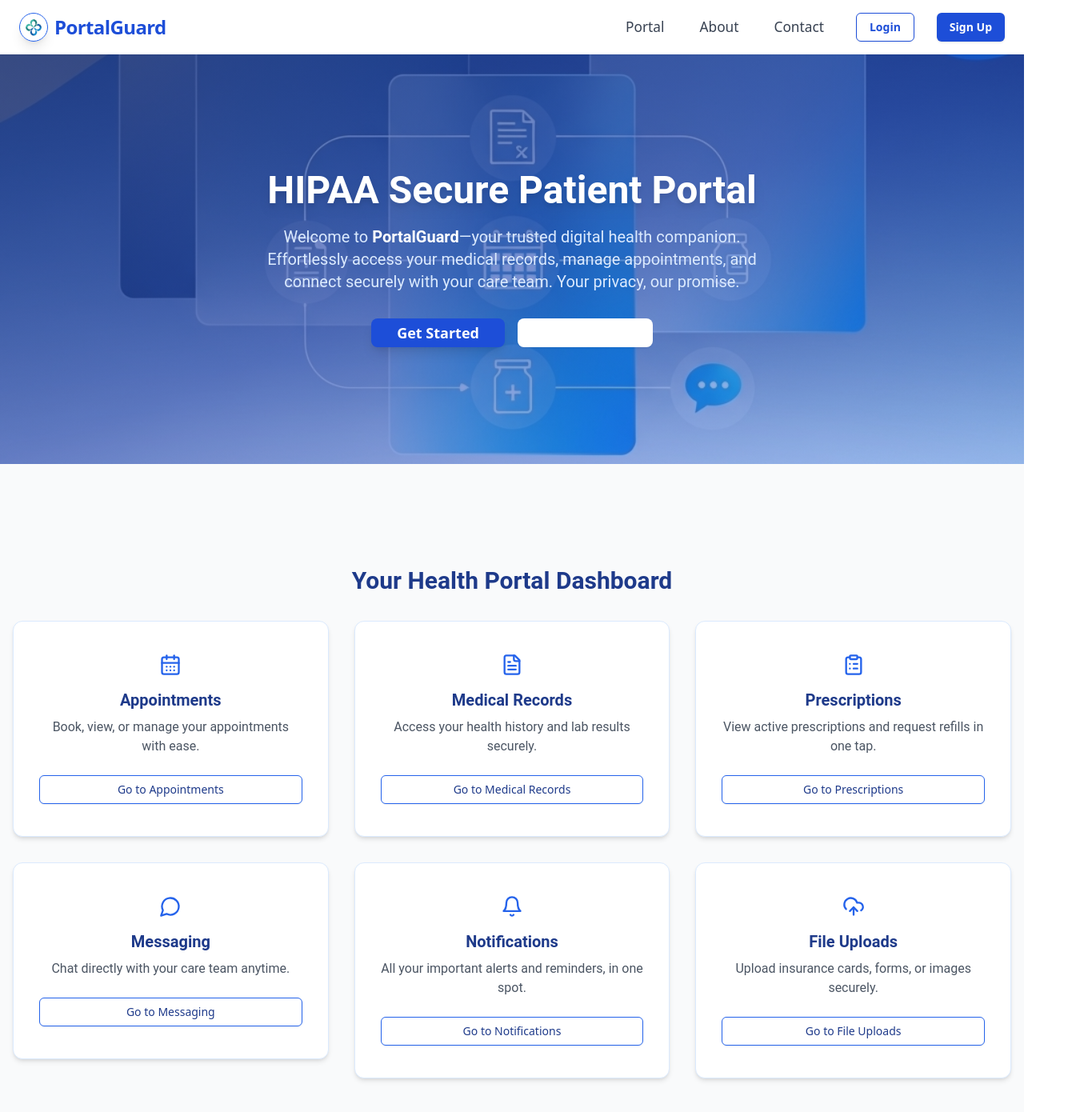
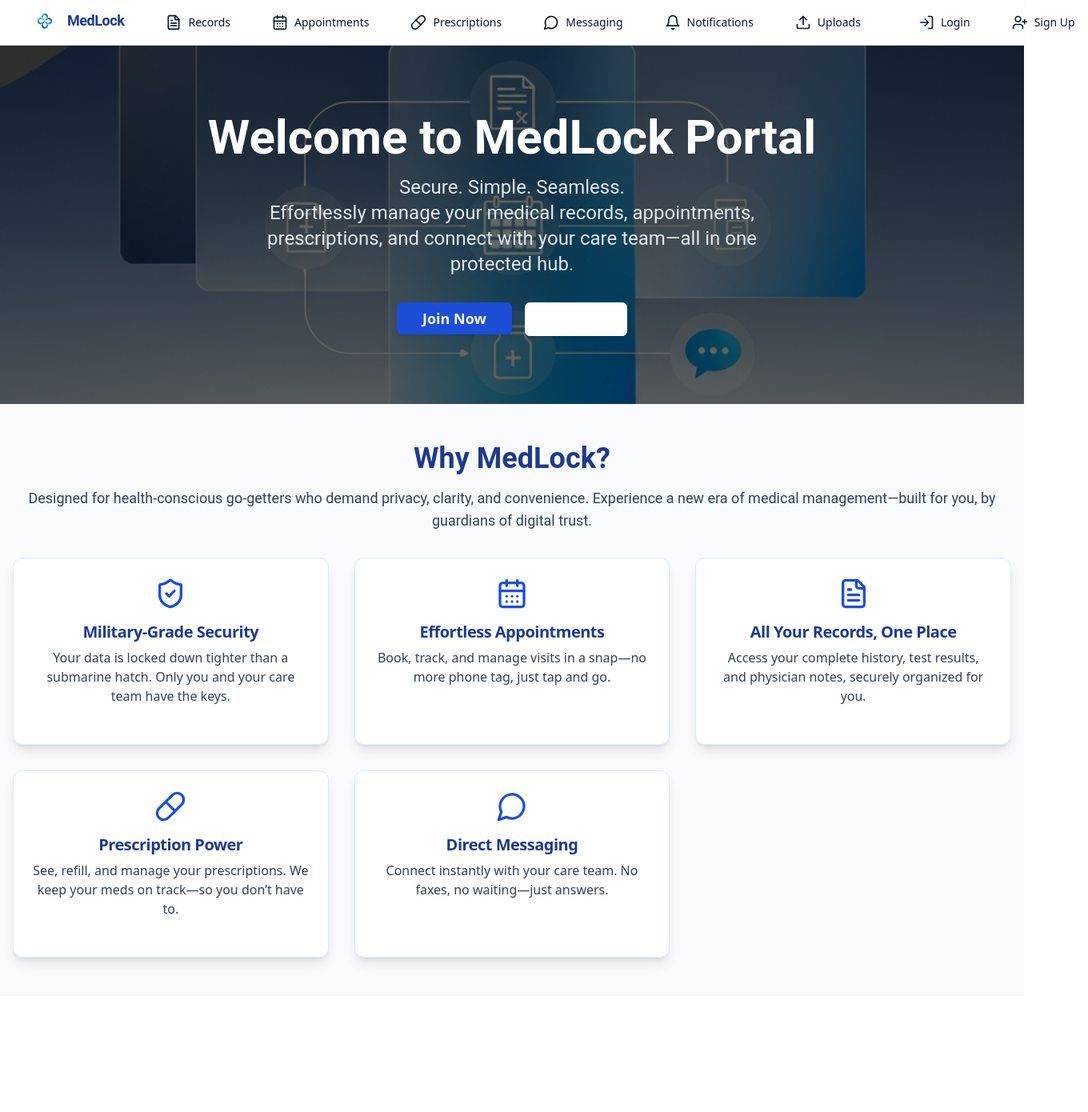
Before and after one commit to Collin-Test-Quome-Org/create-a-comprehensive-hipaa-compliant-patient-por-cd18fe36-f3c7a83c, a React (Vite) app in the folder frontend/: page / in a window 1280 px wide. Shown: the top 1390 px of the page at 80% size, 1360 px wide, since content can reach past the window. After the commit the page ends 1245 px from the top, so only its background shows below. Built offline with nearby package versions, Linux system fonts and the light colour scheme.

Commit message:
Create Hero, Navigation, HomePage and update App.tsx for MedLock core UI

```diff
--- a/frontend/src/App.tsx
+++ b/frontend/src/App.tsx
@@ -1,31 +1,34 @@
-import { BrowserRouter as Router, Routes, Route } from 'react-router-dom';
-import { Navigation } from '@/components/Navigation';
-import { HomePage } from '@/pages/HomePage';
-import { AboutPage } from '@/pages/AboutPage';
-import { ContactPage } from '@/pages/ContactPage';
-import { PortalPage } from '@/pages/PortalPage';
-import { LoginPage } from '@/pages/LoginPage';
-import { SignupPage } from '@/pages/SignupPage';
-import { Providers } from './Providers';
+// App.tsx
+import { BrowserRouter as Router, Routes, Route } from 'react-router-dom'
+import { Navigation } from '@/components/Navigation'
+import { HomePage } from '@/pages/HomePage'
+import { LoginPage } from '@/pages/LoginPage'
+import { SignupPage } from '@/pages/SignupPage'
+import { MedicalRecordsPage } from '@/pages/MedicalRecordsPage'
+import { AppointmentsPage } from '@/pages/AppointmentsPage'
+import { PrescriptionsPage } from '@/pages/PrescriptionsPage'
+import { MessagingPage } from '@/pages/MessagingPage'
+import { NotificationsPanel } from '@/pages/NotificationsPanel'
+import { FileUploadsPage } from '@/pages/FileUploadsPage'
+import { Providers } from './Providers'
 
-export function App() {
+export const App = () => {
   return (
+    <Router>
       <Providers>
-      <Router>
-        <div className="min-h-screen flex flex-col bg-gray-50">
         <Navigation />
-          <main className="flex-1">
         <Routes>
           <Route path="/" element={<HomePage />} />
-              <Route path="/about" element={<AboutPage />} />
-              <Route path="/contact" element={<ContactPage />} />
-              <Route path="/portal" element={<PortalPage />} />
           <Route path="/login" element={<LoginPage />} />
           <Route path="/signup" element={<SignupPage />} />
+          <Route path="/records" element={<MedicalRecordsPage />} />
+          <Route path="/appointments" element={<AppointmentsPage />} />
+          <Route path="/prescriptions" element={<PrescriptionsPage />} />
+          <Route path="/messages" element={<MessagingPage />} />
+          <Route path="/notifications" element={<NotificationsPanel />} />
+          <Route path="/uploads" element={<FileUploadsPage />} />
         </Routes>
-          </main>
-        </div>
+      </Providers>
     </Router>
-    </Providers>
-  );
+  )
 }
--- a/frontend/src/components/Hero.tsx
+++ b/frontend/src/components/Hero.tsx
@@ -1,47 +1,32 @@
-import { motion } from 'framer-motion';
-import { Button } from '@/components/ui/button';
-import { Link } from 'react-router-dom';
+// Hero.tsx - Big marketing hero slider
+import { Button } from '@/components/ui/button'
+import { motion } from 'framer-motion'
 
-export function Hero() {
+export const Hero = () => {
   return (
-    <motion.section
-      initial={{ opacity: 0, y: 40 }}
-      animate={{ opacity: 1, y: 0 }}
-      transition={{ duration: 0.8, ease: 'easeOut' }}
-      className="w-full h-[28rem] md:h-[32rem] relative mb-8 md:mb-16 flex items-center justify-center"
-    >
-      <div
-        className="absolute inset-0 bg-cover bg-center"
-        style={{ backgroundImage: `url('/branding/assets/hero-0.png')` }}
+    <section className="relative w-full bg-cover bg-center min-h-[28rem] flex flex-col justify-center" style={{ backgroundImage: `url('/branding/assets/hero-0.png')` }}>
+      <div className="absolute inset-0 bg-black/60 z-0"/>
+      <motion.div
+        className="relative z-10 max-w-4xl mx-auto px-6 py-16 flex flex-col items-center text-center"
+        initial={{ opacity: 0, y: 30 }}
+        animate={{ opacity: 1, y: 0 }}
+        transition={{ duration: 0.7 }}
       >
-        <div className="absolute inset-0 bg-gradient-to-br from-blue-900/70 via-blue-800/60 to-blue-500/40" />
-      </div>
-      <div className="relative z-10 container mx-auto px-6 flex flex-col items-center justify-center text-center">
-        <motion.h1
-          className="text-4xl md:text-5xl font-bold font-['Roboto'] text-white drop-shadow-lg mb-5"
-          initial={{ opacity: 0, y: 30 }}
-          animate={{ opacity: 1, y: 0 }}
-          transition={{ delay: 0.3, duration: 0.7 }}
-        >
-          HIPAA Secure Patient Portal
-        </motion.h1>
-        <motion.p
-          className="max-w-2xl text-lg md:text-xl font-['Roboto'] text-blue-100 mb-8"
-          initial={{ opacity: 0, y: 40 }}
-          animate={{ opacity: 1, y: 0 }}
-          transition={{ delay: 0.45, duration: 0.6 }}
-        >
-          Welcome to <span className="font-bold text-white">PortalGuard</span>—your trusted digital health companion. Effortlessly access your medical records, manage appointments, and connect securely with your care team. Your privacy, our promise.
-        </motion.p>
-        <div className="flex flex-wrap gap-4 justify-center">
-          <Link to="/portal">
-            <Button id="hero-get-started-btn" className="bg-[#1d4ed8] text-white px-8 py-3 text-lg font-semibold rounded-lg shadow-lg hover:bg-[#2563eb] transition">Get Started</Button>
-          </Link>
-          <Link to="/about">
-            <Button id="hero-learn-more-btn" variant="outline" className="border-white/50 text-white px-8 py-3 text-lg font-semibold rounded-lg hover:bg-blue-900/30">Learn More</Button>
-          </Link>
+        <h1 className="text-5xl md:text-6xl font-bold text-white mb-4 font-['Roboto']" style={{ fontWeight: 700 }}>
+          Welcome to MedLock Portal
+        </h1>
+        <p className="text-xl md:text-2xl text-slate-200 font-['Roboto'] mb-8 max-w-2xl">
+          Secure. Simple. Seamless. <br/>Effortlessly manage your medical records, appointments, prescriptions, and connect with your care team—all in one protected hub.
+        </p>
+        <div className="flex gap-4 justify-center">
+          <Button asChild id="cta-signup" className="text-lg px-8 py-5 font-semibold bg-blue-700 hover:bg-blue-800">
+            <a href="/signup">Join Now</a>
+          </Button>
+          <Button asChild variant="outline" id="cta-login" className="text-lg px-8 py-5 font-semibold border-white text-white hover:bg-white/10">
+            <a href="/login">Sign In</a>
+          </Button>
         </div>
-      </div>
-    </motion.section>
-  );
+      </motion.div>
+    </section>
+  )
 }
--- a/frontend/src/components/Navigation.tsx
+++ b/frontend/src/components/Navigation.tsx
@@ -1,78 +1,67 @@
-import { NavigationMenu, NavigationMenuList, NavigationMenuItem, NavigationMenuLink } from '@/components/ui/navigation-menu';
-import { Button } from '@/components/ui/button';
-import { Link, useLocation } from 'react-router-dom';
+// Navigation.tsx
+import { NavigationMenu, NavigationMenuList, NavigationMenuItem, NavigationMenuLink } from '@/components/ui/navigation-menu'
+import { navigationMenuTriggerStyle } from '@/components/ui/navigation-menu'
+import { LogIn, UserPlus, CalendarDays, FileText, Pill, MessageCircle, Bell, Upload, FileMedical } from 'lucide-react'
+import { useLocation } from 'react-router-dom'
+
+const logoUrl = '/branding/assets/logo-0.png'
 
 const navLinks = [
-  {
-    label: 'Portal',
-    to: '/portal',
-  },
-  {
-    label: 'About',
-    to: '/about',
-  },
-  {
-    label: 'Contact',
-    to: '/contact',
-  },
-  {
-    label: 'Login',
-    to: '/login',
-    isButton: true,
-  },
-  {
-    label: 'Sign Up',
-    to: '/signup',
-    isButton: true,
-    primary: true,
-  },
-];
+  { label: 'Records', icon: FileText, to: '/records' },
+  { label: 'Appointments', icon: CalendarDays, to: '/appointments' },
+  { label: 'Prescriptions', icon: Pill, to: '/prescriptions' },
+  { label: 'Messaging', icon: MessageCircle, to: '/messages' },
+  { label: 'Notifications', icon: Bell, to: '/notifications' },
+  { label: 'Uploads', icon: Upload, to: '/uploads' },
+]
 
-export function Navigation() {
-  const location = useLocation();
+const authLinks = [
+  { label: 'Login', icon: LogIn, to: '/login', id: 'nav-login' },
+  { label: 'Sign Up', icon: UserPlus, to: '/signup', id: 'nav-signup' },
+]
+
+export const Navigation = () => {
+  const location = useLocation()
   return (
-    <nav className="w-full px-6 py-4 bg-white shadow-sm flex items-center justify-between z-50">
-      <div className="flex items-center gap-4">
-        <Link to="/" className="flex items-center gap-2 group">
-          <img
-            src={require('/branding/assets/logo-0.png')}
-            className="w-9 h-9 rounded-full shadow-lg border border-blue-600 group-hover:scale-105 transition-transform"
-            draggable={false}
-          />
-          <span className="font-roboto font-bold text-2xl text-[#1d4ed8] tracking-tight">PortalGuard</span>
-        </Link>
-      </div>
-      <NavigationMenu>
-        <NavigationMenuList className="flex items-center gap-4">
-          {navLinks.filter(l => !l.isButton).map(({ label, to }) => (
+    <nav className="bg-white border-b border-slate-200 shadow-sm w-full sticky top-0 z-50">
+      <div className="max-w-7xl mx-auto flex items-center px-6 py-2">
+        <NavigationMenu className="flex-1">
+          <NavigationMenuList className="flex items-center gap-4 w-full">
+            <NavigationMenuItem>
+              <NavigationMenuLink href="/" className={navigationMenuTriggerStyle() + ' flex items-center gap-2'} aria-label="MedLock Home">
+                <img src={logoUrl} className="w-8 h-8 mr-1" />
+                <span className="text-lg font-bold text-blue-900 tracking-tight font-['Roboto']" style={{ fontWeight: 700 }}>MedLock</span>
+              </NavigationMenuLink>
+            </NavigationMenuItem>
+            {navLinks.map(({ label, icon: Icon, to }) => (
               <NavigationMenuItem key={to}>
-              <NavigationMenuLink asChild>
-                <Link
-                  to={to}
-                  className={`px-3 py-2 rounded-md font-medium text-[1.08rem] transition-colors ${location.pathname === to ? 'bg-[#1d4ed8] text-white' : 'text-gray-700 hover:bg-gray-100'}`}
+                <NavigationMenuLink
+                  href={to}
+                  className={navigationMenuTriggerStyle() + ` flex items-center gap-2 ${location.pathname === to ? 'bg-blue-100 text-blue-900' : ''}`}
+                  aria-current={location.pathname === to ? 'page' : undefined}
                 >
-                  {label}
-                </Link>
+                  <Icon className="w-5 h-5" />
+                  <span>{label}</span>
                 </NavigationMenuLink>
               </NavigationMenuItem>
             ))}
-          {navLinks.filter(l => l.isButton).map(({ label, to, primary }) => (
+            <div className="flex-1" />
+            {authLinks.map(({ label, icon: Icon, to, id }) => (
               <NavigationMenuItem key={to}>
-              <NavigationMenuLink asChild>
-                <Link to={to}>
-                  <Button
-                    id={`nav-${label.toLowerCase().replace(' ', '-')}-btn`}
-                    variant={primary ? 'default' : 'outline'}
-                    className={`ml-2 font-semibold ${primary ? 'bg-[#1d4ed8] text-white hover:bg-[#2563eb]' : 'text-[#1d4ed8] border-[#1d4ed8] hover:bg-blue-50'}`}
+                <NavigationMenuLink
+                  href={to}
+                  id={id}
+                  className={navigationMenuTriggerStyle() + ' flex items-center gap-2'}
+                  aria-current={location.pathname === to ? 'page' : undefined}
                 >
-                    {label}
-                  </Button>
-                </Link>
+                  <Icon className="w-5 h-5" />
+                  <span>{label}</span>
                 </NavigationMenuLink>
               </NavigationMenuItem>
             ))}
           </NavigationMenuList>
         </NavigationMenu>
+      </div>
     </nav>
-  );
+  )
 }
--- a/frontend/src/pages/HomePage.tsx
+++ b/frontend/src/pages/HomePage.tsx
@@ -1,83 +1,77 @@
-import { Hero } from '@/components/Hero';
-import { DashboardCard } from '@/components/DashboardCard';
-import { motion } from 'framer-motion';
+// HomePage.tsx
+import { Hero } from '@/components/Hero'
+import { Card, CardContent, CardHeader, CardTitle, CardDescription } from '@/components/ui/card'
+import { ShieldCheck, CalendarDays, FileText, Pill, MessageCircle } from 'lucide-react'
+import { motion } from 'framer-motion'
 
-const dashboardLinks = [
+const features = [
   {
-    title: 'Appointments',
-    description: 'Book, view, or manage your appointments with ease.',
-    to: '/appointments',
-    icon: 'appointments',
+    icon: ShieldCheck,
+    title: 'Military-Grade Security',
+    description: 'Your data is locked down tighter than a submarine hatch. Only you and your care team have the keys.'
   },
   {
-    title: 'Medical Records',
-    description: 'Access your health history and lab results securely.',
-    to: '/medical-records',
-    icon: 'records',
+    icon: CalendarDays,
+    title: 'Effortless Appointments',
+    description: 'Book, track, and manage visits in a snap—no more phone tag, just tap and go.'
   },
   {
-    title: 'Prescriptions',
-    description: 'View active prescriptions and request refills in one tap.',
-    to: '/prescriptions',
-    icon: 'prescriptions',
+    icon: FileText,
+    title: 'All Your Records, One Place',
+    description: 'Access your complete history, test results, and physician notes, securely organized for you.'
   },
   {
-    title: 'Messaging',
-    description: 'Chat directly with your care team anytime.',
-    to: '/messaging',
-    icon: 'messaging',
+    icon: Pill,
+    title: 'Prescription Power',
+    description: 'See, refill, and manage your prescriptions. We keep your meds on track—so you don’t have to.'
   },
   {
-    title: 'Notifications',
-    description: 'All your important alerts and reminders, in one spot.',
-    to: '/notifications',
-    icon: 'notifications',
-  },
-  {
-    title: 'File Uploads',
-    description: 'Upload insurance cards, forms, or images securely.',
-    to: '/uploads',
-    icon: 'uploads',
-  },
-];
+    icon: MessageCircle,
+    title: 'Direct Messaging',
+    description: 'Connect instantly with your care team. No faxes, no waiting—just answers.'
+  }
+]
 
-export function HomePage() {
+export const HomePage = () => {
   return (
-    <>
+    <div className="flex flex-col min-h-screen bg-slate-50">
       <Hero />
-      <div className="container mx-auto px-4 py-16">
-        <h2
-          className="text-3xl font-bold font-['Roboto'] mb-8 text-blue-900 text-center"
-          style={{ fontWeight: 700 }}
+      <main className="container mx-auto px-4 py-12">
+        <motion.div
+          className="mb-8 text-center"
+          initial={{ opacity: 0, y: 20 }}
+          animate={{ opacity: 1, y: 0 }}
+          transition={{ delay: 0.2 }}
         >
-          Your Health Portal Dashboard
-        </h2>
-        <motion.div
-          className="grid grid-cols-1 md:grid-cols-2 lg:grid-cols-3 gap-8"
-          initial="hidden"
-          animate="visible"
-          variants={{
-            hidden: {},
-            visible: {
-              transition: {
-                staggerChildren: 0.12,
-              },
-            },
-          }}
-        >
-          {dashboardLinks.map((card, idx) => (
+          <h2 className="text-3xl md:text-4xl font-bold text-blue-900 font-['Roboto'] mb-4" style={{ fontWeight: 700 }}>
+            Why MedLock?
+          </h2>
+          <p className="text-lg text-slate-700 font-['Roboto']">
+            Designed for health-conscious go-getters who demand privacy, clarity, and convenience. Experience a new era of medical management—built for you, by guardians of digital trust.
+          </p>
+        </motion.div>
+        <div className="grid grid-cols-1 md:grid-cols-3 gap-8">
+          {features.map((f, i) => (
             <motion.div
-              key={card.title}
-              variants={{
-                hidden: { opacity: 0, y: 30 },
-                visible: { opacity: 1, y: 0 },
-              }}
+              key={f.title}
+              initial={{ opacity: 0, y: 30 }}
+              animate={{ opacity: 1, y: 0 }}
+              transition={{ delay: 0.3 + i * 0.15 }}
             >
-              <DashboardCard {...card} />
+              <Card className="shadow-lg hover:shadow-2xl transition-shadow border-blue-100 bg-white h-full">
+                <CardHeader className="flex flex-col items-center">
+                  <f.icon className="w-10 h-10 text-blue-700 mb-2"/>
+                  <CardTitle className="text-xl text-blue-900" style={{ fontWeight: 700 }}>{f.title}</CardTitle>
+                  <CardDescription className="text-slate-700 text-center text-base">
+                    {f.description}
+                  </CardDescription>
+                </CardHeader>
+                <CardContent></CardContent>
+              </Card>
             </motion.div>
           ))}
-        </motion.div>
-      </div>
-    </>
-  );
+        </div>
+      </main>
+    </div>
+  )
 }
```
Lines whose indentation alone changed are shown as unchanged.
